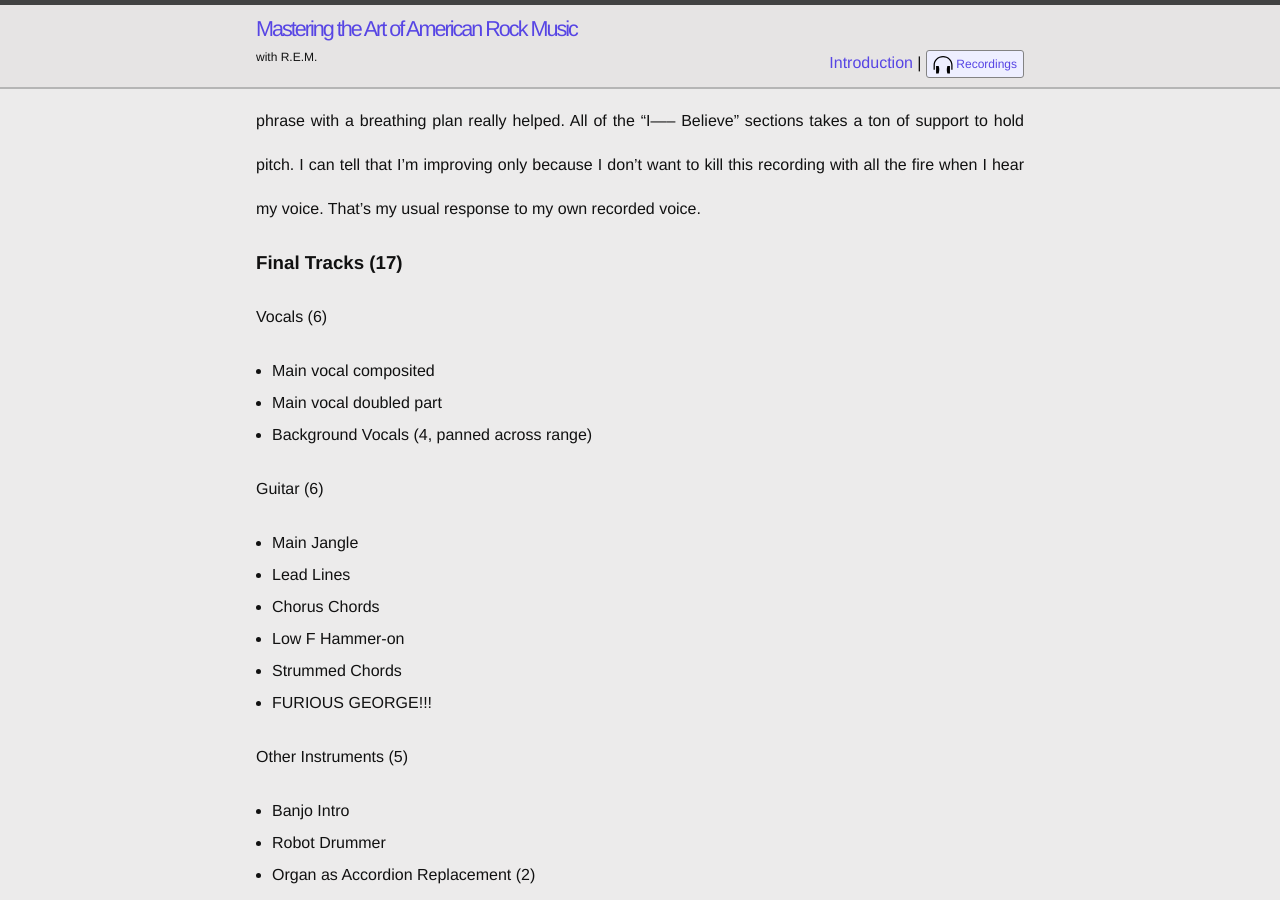
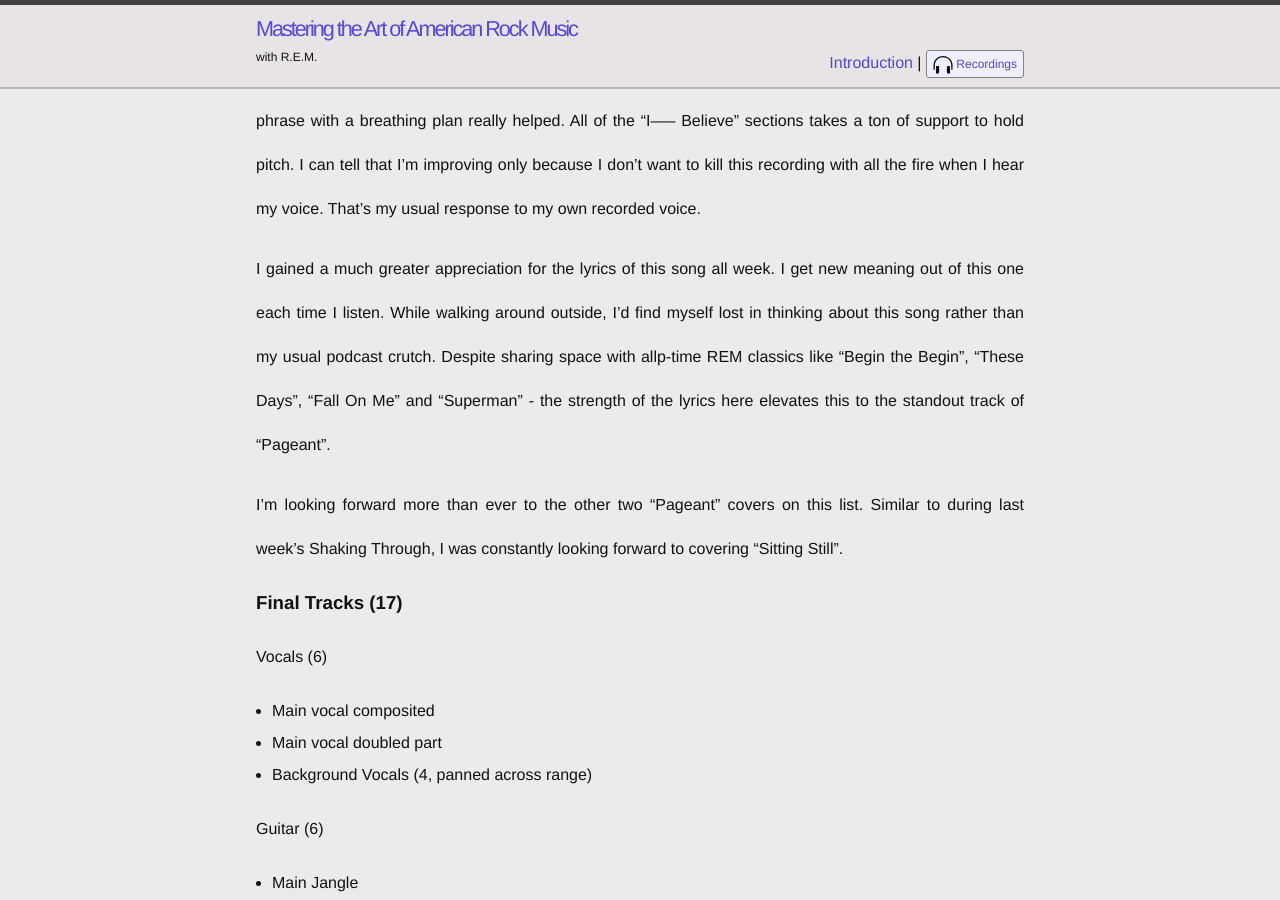
Before and after one commit to slatron/slatron.github.io, a Jekyll site: the page built from _posts/2021-03-06-i-believe-3.md, in a window 1280 px wide and 900 px high, scrolled down 639 px. Built offline with Jekyll 4.4.1, drawn with Linux system fonts in a browser that asks for light colours.

Commit message:
adding to i believe post

```diff
--- a/_posts/2021-03-06-i-believe-3.md
+++ b/_posts/2021-03-06-i-believe-3.md
@@ -20,6 +20,10 @@ Adam Flint came through with the banjo intro at the need of the week. He left it
 I definately spent more time on the volume curves for each track on this one. I also took some time at the end to add some light mastering EQ. The track just wasn't bright enough across playbacks.
 
 I'm pretty happy with how this one ended up. It's known as one of Michaels most intimidating vocal parts for a reason. There are a few passages with no breating pauses for long periods of time. Going into eavch phrase with a breathing plan really helped. All of the "I----- Believe" sections takes a ton of support to hold pitch. I can tell that I'm improving only because I don't want to kill this recording with all the fire when I hear my voice. That's my usual response to my own recorded voice.
+
+I gained a much greater appreciation for the lyrics of this song all week. I get new meaning out of this one each time I listen. While walking around outside, I'd find myself lost in thinking about this song rather than my usual podcast crutch. Despite sharing space with allp-time REM classics like "Begin the Begin", "These Days", "Fall On Me" and "Superman" - the strength of the lyrics here elevates this to the standout track of "Pageant".
+
+I'm looking forward more than ever to the other two "Pageant" covers on this list. Similar to during last week's Shaking Through, I was constantly looking forward to covering "Sitting Still".
 
 ### Final Tracks (17)
 Vocals (6)
```
